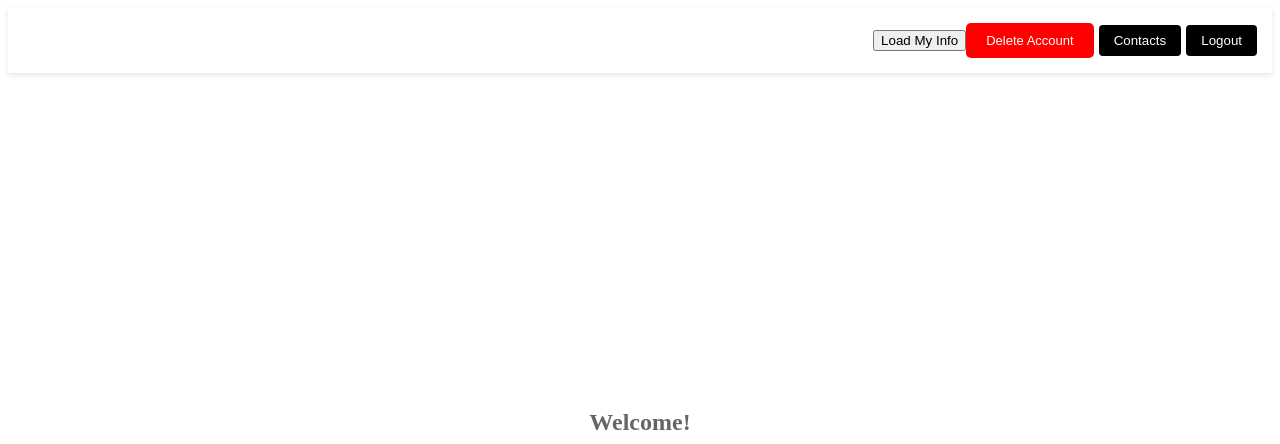
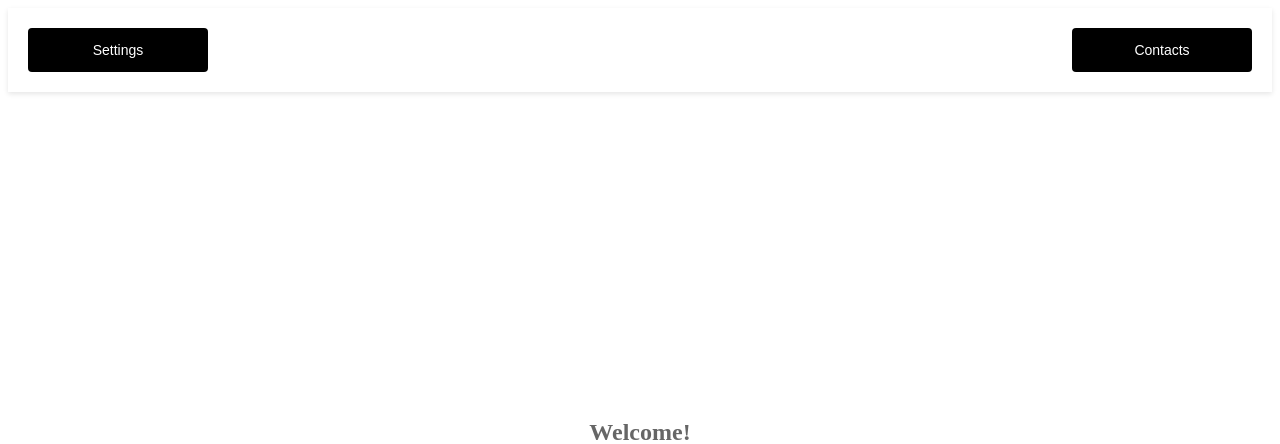
Before and after one commit to Riteshbhandarii/chat-systems, a Django app: page /chat/1/ in a window 1280 px wide. Shown: the top 444 px of the page. Run offline with Django 5.2, Linux system fonts and the light colour scheme; the visitor is signed in with stand-in values (Sample User, id 1).

Commit message:
created settings button

```diff
--- a/messaging/templates/messaging/chat_room.html
+++ b/messaging/templates/messaging/chat_room.html
@@ -2,7 +2,19 @@
 {% block content %}
 <div class="chat-container">
   <div class="chat-header">
-    <div class="left"></div>
+    <div class="left">
+      <div class="settings-container">
+        <button id="settings-button">Settings</button>
+        <div id="settings-dropdown" class="settings-dropdown" style="display: none;">
+          <button id="loadUserInfoBtn">Load My Info</button>
+          <hr class="settings-divider">
+          <button id="delete-account-button" onclick="deleteAccount()">Delete Account</button>
+          <hr class="settings-divider">
+          <button id="logout-button" onclick="window.location.href = '/logout/'">Logout</button>
+          <div id="userInfoDisplay" style="margin-top: 10px;"></div>
+        </div>
+      </div>
+    </div>
     <div class="center">
       <h2 class="chat-username"></h2>
       <div id="online-status" class="online-status-indicator" style="display: none;">
@@ -11,14 +23,11 @@
       </div>
     </div>
     <div class="right">
-      <button id="loadUserInfoBtn">Load My Info</button>
-      <div id="userInfoDisplay" style="margin-top: 10px;"></div>
-      <button id="delete-account-button" onclick="deleteAccount()">Delete Account</button>
       <button id="contacts-button" onclick="toggleContacts()">Contacts</button>
-      <button id="logout-button" onclick="window.location.href = '/logout/'">Logout</button>
     </div>
   </div>
 
+  <!-- Rest of your HTML remains unchanged -->
   <div id="contacts-section" class="contacts-overlay" style="display: none;">
     <div class="contacts-content">
       <button id="close-contacts" onclick="toggleContacts()">Close</button>
@@ -72,9 +81,24 @@
 </div>
 
 <script>
-// Replace the existing load user info button event listener with this:
+// Add event listener for settings button to toggle dropdown
+document.getElementById('settings-button').addEventListener('click', function() {
+  const dropdown = document.getElementById('settings-dropdown');
+  dropdown.style.display = dropdown.style.display === 'none' ? 'block' : 'none';
+  // Close contacts section if open
+  document.getElementById('contacts-section').style.display = 'none';
+});
+
+// Close dropdown when clicking outside
+document.addEventListener('click', function(event) {
+  const settingsContainer = document.querySelector('.settings-container');
+  if (!settingsContainer.contains(event.target)) {
+    document.getElementById('settings-dropdown').style.display = 'none';
+  }
+});
+
+// Load user info button event listener
 document.getElementById('loadUserInfoBtn').addEventListener('click', function() {
-    // Fetch user data and immediately download it without displaying on page
     fetch('/get_user_info/')
         .then(response => {
             if (!response.ok) {
@@ -83,15 +107,12 @@ document.getElementById('loadUserInfoBtn').addEventListener('click', function()
             return response.json();
         })
         .then(data => {
-            // Download the data immediately without displaying anything
             downloadUserData(data);
         })
         .catch(error => {
             console.error('Error fetching user info:', error);
-            // Minimal error display if needed
             const displayDiv = document.getElementById('userInfoDisplay');
             displayDiv.innerHTML = `<p class="error">Error downloading data</p>`;
-            // Clear the error message after 3 seconds
             setTimeout(() => {
                 displayDiv.innerHTML = '';
             }, 3000);
@@ -100,36 +121,60 @@ document.getElementById('loadUserInfoBtn').addEventListener('click', function()
 
 // Function to download user data as JSON file
 function downloadUserData(userData) {
-    // Create a formatted timestamp for the filename
     const now = new Date();
     const timestamp = now.toISOString().replace(/[:.]/g, '-');
-
-    // Convert the data to a pretty-printed JSON string
     const dataStr = JSON.stringify(userData, null, 2);
-
-    // Create a Blob with the data
     const blob = new Blob([dataStr], { type: 'application/json' });
-
-    // Create a link element to trigger the download
     const downloadLink = document.createElement('a');
     downloadLink.href = URL.createObjectURL(blob);
     downloadLink.download = `user_data_${userData.username}_${timestamp}.json`;
-
-    // Append the link to the body, click it, and remove it
     document.body.appendChild(downloadLink);
     downloadLink.click();
     document.body.removeChild(downloadLink);
-
-    // Clean up by revoking the object URL
     URL.revokeObjectURL(downloadLink.href);
-
-    // Display success message
     const displayDiv = document.getElementById('userInfoDisplay');
-    const currentContent = displayDiv.innerHTML;
-    displayDiv.innerHTML = currentContent;
+    displayDiv.innerHTML = `<p style="color: green;">Data downloaded successfully!</p>`;
+    setTimeout(() => {
+        displayDiv.innerHTML = '';
+    }, 3000);
 }
 
-// Global variable to hold the WebSocket connection
+// Delete account function
+function deleteAccount() {
+    if (confirm("Are you sure you want to delete your account? This action is permanent.")) {
+        fetch('/delete_account/', {
+            method: 'POST',
+            headers: {
+                'X-CSRFToken': getCSRFToken(),
+                'Content-Type': 'application/json'
+            }
+        })
+        .then(response => response.json())
+        .then(data => {
+            if (data.success) {
+                window.location.href = '/';
+            } else {
+                alert(data.error || "Failed to delete account.");
+            }
+        })
+        .catch(error => {
+            console.error("Error deleting account:", error);
+            alert("Failed to delete account. Please try again.");
+        });
+    }
+}
+
+// CSRF token helper function
+function getCSRFToken() {
+    let csrfToken = document.querySelector('input[name="csrfmiddlewaretoken"]');
+    if (csrfToken) {
+        return csrfToken.value;
+    }
+    console.error("CSRF token input field not found!");
+    return null;
+}
+
+// Rest of your JavaScript remains unchanged
 let chatSocket = null;
 let selectedGroupFriends = new Set();
 
@@ -234,7 +279,7 @@ function fetchFriends() {
           messageButton.classList.add('message-button');
           messageButton.onclick = function() {
             startChat(friend.id, friend.username, friend.is_online);
-            toggleContacts(); // Close overlay after selecting friend
+            toggleContacts();
           };
           friendElement.appendChild(messageButton);
 
@@ -345,7 +390,7 @@ function fetchGroups() {
           messageButton.classList.add('message-button');
           messageButton.onclick = function() {
             startGroupChat(group.id, group.name);
-            toggleContacts(); // Close overlay after selecting group
+            toggleContacts();
           };
           groupElement.appendChild(messageButton);
 
@@ -379,7 +424,7 @@ function startChat(friendId, friendUsername, isOnline = false) {
       const messageId = data.message_id;
       const messageElement = document.querySelector(`.message-wrapper[data-message-id="${messageId}"]`);
       if (messageElement) {
-        const readReceipt = messageElement.querySelector(".read-receipt");
+        const readReceipt = document.querySelector(".read-receipt");
         if (readReceipt) {
           readReceipt.innerHTML = "✓✓";
         }
@@ -604,15 +649,6 @@ function sendFriendRequest(userId) {
     });
 }
 
-function getCSRFToken() {
-  let csrfToken = document.querySelector('input[name="csrfmiddlewaretoken"]');
-  if (csrfToken) {
-    return csrfToken.value;
-  }
-  console.error("CSRF token input field not found!");
-  return null;
-}
-
 function acceptFriendRequest(requestId, senderUsername) {
   console.log("Accepting request ID:", requestId);
   const token = getCSRFToken();
@@ -748,27 +784,6 @@ document.getElementById('search-form').addEventListener('submit', function(event
   event.preventDefault();
   fetchContacts();
 });
-
-function deleteAccount() {
-  if (confirm("Are you sure you want to delete your account? This action is permanent.")) {
-    fetch('/delete_account/', {
-      method: 'POST',
-      headers: {
-        'X-CSRFToken': getCSRFToken(),
-        'Content-Type': 'application/json'
-      }
-    })
-    .then(response => response.json())
-    .then(data => {
-      if (data.success) {
-        window.location.href = '/';
-      }
-    })
-    .catch(() => {
-      window.location.href = '/';
-    });
-  }
-}
 </script>
 
 <style>
@@ -793,7 +808,7 @@ body {
   }
 
   .chat-header .left {
-  width: 50px;
+    width: auto;
   }
 
   .chat-header .center {
@@ -807,6 +822,74 @@ body {
     align-items: center;
   }
 
+  .settings-container {
+    position: relative;
+  }
+
+  #settings-button, #contacts-button {
+    background-color: #000000;
+    color: white;
+    border: none;
+    padding: 12px 15px;
+    border-radius: 4px;
+    cursor: pointer;
+    width: 180px;
+    height: 44px;
+    font-size: 14px;
+    line-height: 20px;
+    text-align: center;
+    box-sizing: border-box;
+    margin: 5px;
+  }
+
+  .settings-dropdown {
+    position: absolute;
+    top: 100%;
+    left: 5px;
+    background-color: white;
+    border: 1px solid #ccc;
+    border-radius: 8px;
+    box-shadow: 0 4px 10px rgba(0,0,0,0.15);
+    z-index: 1000;
+    display: flex;
+    flex-direction: column;
+    width: 210px;
+    padding: 15px;
+  }
+
+  .settings-dropdown button {
+    background-color: #000000;
+    color: white;
+    border: none;
+    padding: 12px 15px;
+    text-align: left;
+    cursor: pointer;
+    border-radius: 4px;
+    width: 100%;
+    height: 45px;
+    font-size: 16px;
+    line-height: 24px;
+    box-sizing: border-box;
+    margin: 1px 0;
+    transition: background-color 0.2s;
+  }
+
+  .settings-dropdown button:hover {
+    background-color: #333333;
+  }
+
+  .settings-divider {
+    border: none;
+    border-top: 1px solid #ccc;
+    margin: 5px 0;
+  }
+
+  .settings-dropdown #userInfoDisplay {
+    padding: 10px;
+    color: #666;
+    font-size: 14px;
+  }
+
   .active-chat-user {
     display: inline-block;
     background: linear-gradient(to right, #4CAF50, #2196F3);
@@ -818,14 +901,21 @@ body {
     margin-bottom: 5px;
   }
 
-#logout-button, #contacts-button, #create-group-button, #close-contacts {
+  /* Modified to remove specific styling for logout, create group, and close contacts */
+  #create-group-button, #close-contacts {
     background-color: #000000;
     color: white;
     border: none;
-  padding: 8px 15px;
+    padding: 12px 15px;
     border-radius: 4px;
     cursor: pointer;
-  margin-left: 5px;
+    width: 207px;
+    height: 44px;
+    font-size: 16px;
+    line-height: 24px;
+    text-align: center;
+    box-sizing: border-box;
+    margin: 5px;
   }
 
   .contacts-overlay {
@@ -1118,20 +1208,6 @@ button:disabled {
     font-style: italic;
   }
 
-#delete-account-button {
-  background-color: red;
-  color: white;
-  border: none;
-  padding: 10px 20px;
-  font-size: 13px;
-  cursor: pointer;
-  border-radius: 5px;
-}
-
-#delete-account-button:hover {
-  background-color: darkred;
-}
-
   .friend-checkbox {
     padding: 5px 0;
   }
```
Lines whose indentation alone changed are shown as unchanged.
